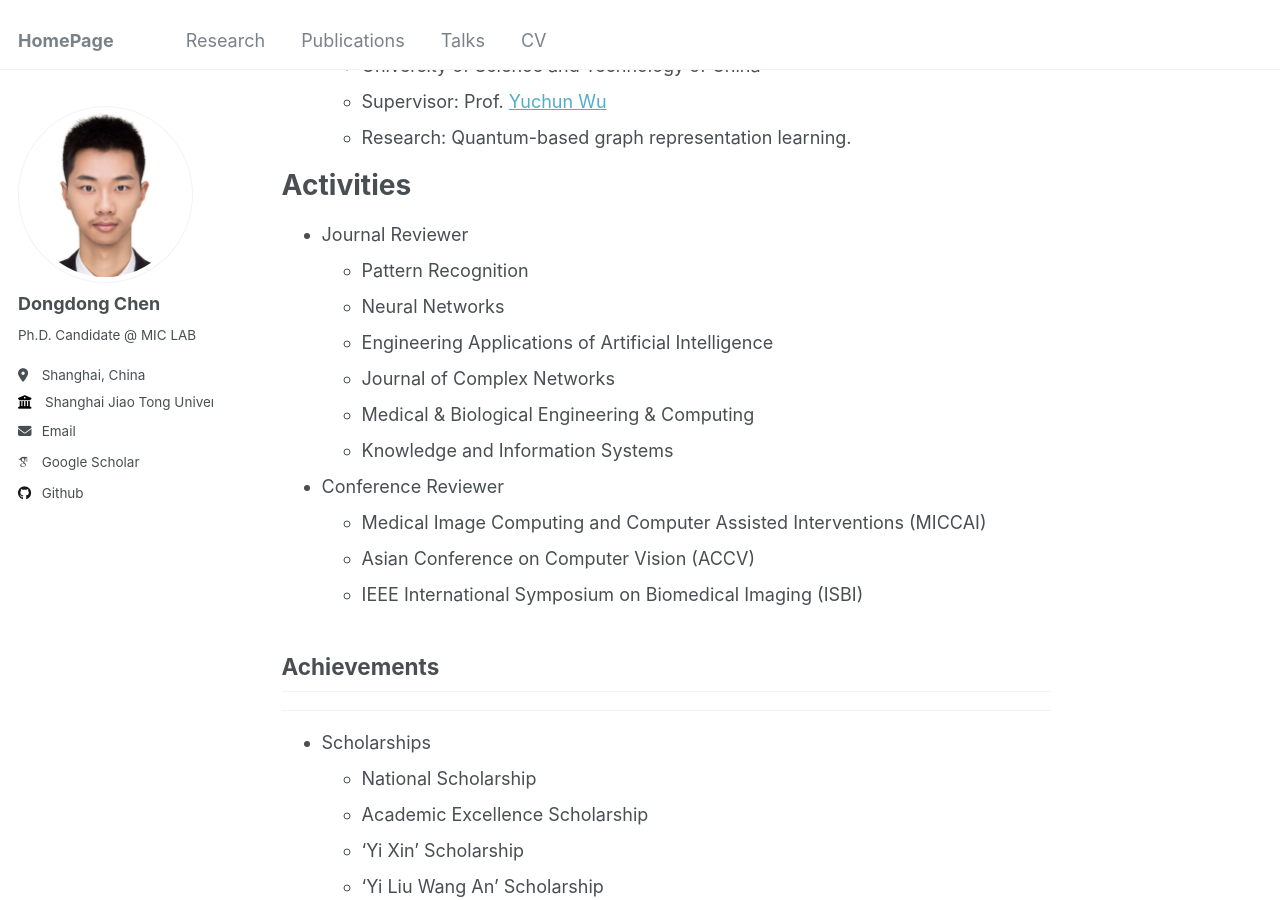
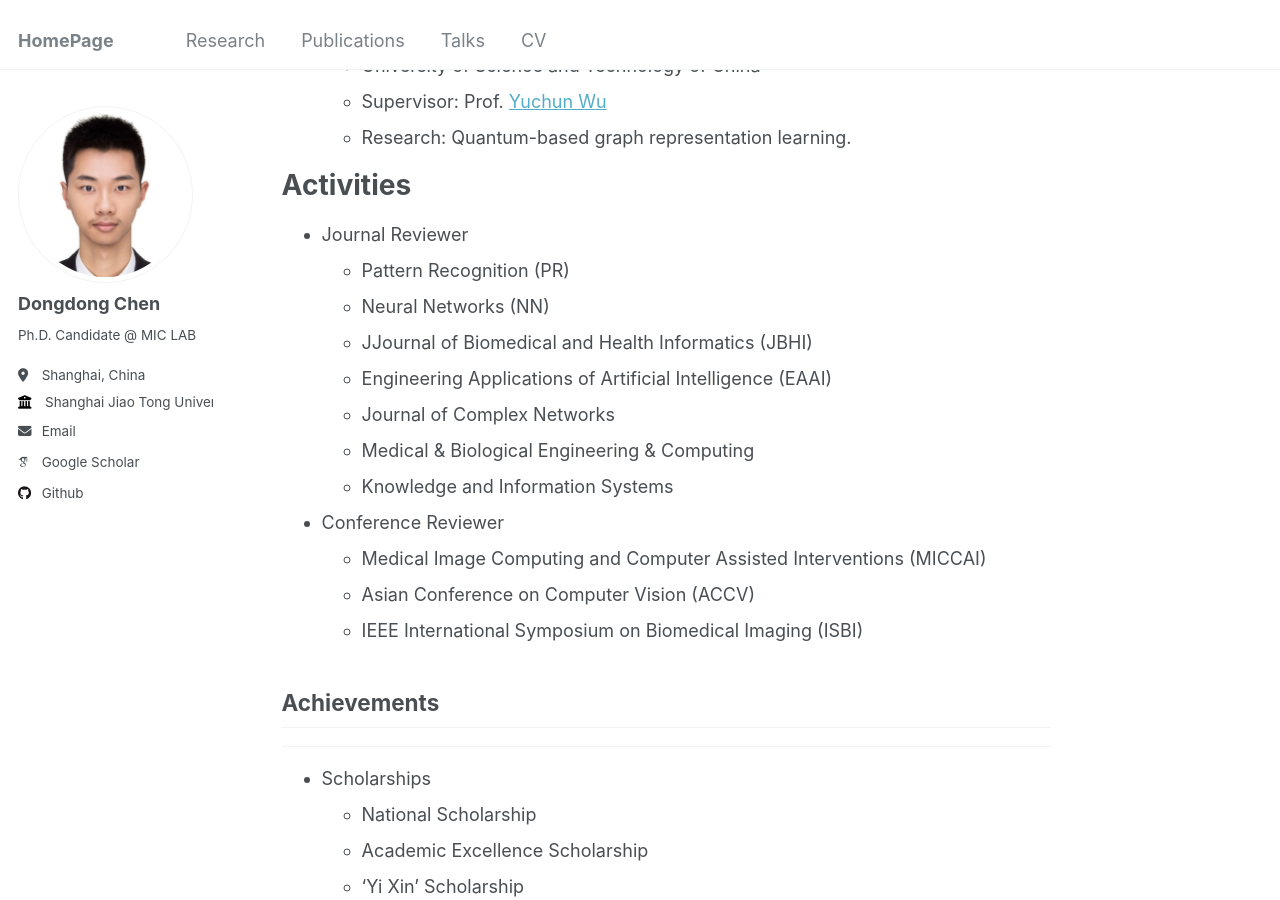
Before and after one commit to DongDChen/DongDChen.github.io, a Jekyll site: the page built from _pages/about.md, in a window 1280 px wide and 900 px high, scrolled down 564 px. Built offline with Jekyll 4.4.1, drawn with Linux system fonts in a browser that asks for light colours; some web fonts are replaced.

Commit message:
Update about.md

```diff
--- a/_pages/about.md
+++ b/_pages/about.md
@@ -28,9 +28,10 @@ Exchange experiences
 Activities
 ======
 - Journal Reviewer
-  - Pattern Recognition
-  - Neural Networks
-  - Engineering Applications of Artificial Intelligence
+  - Pattern Recognition (PR)
+  - Neural Networks (NN)
+  - JJournal of Biomedical and Health Informatics (JBHI)
+  - Engineering Applications of Artificial Intelligence (EAAI)
   - Journal of Complex Networks
   - Medical & Biological Engineering & Computing
   - Knowledge and Information Systems
```
